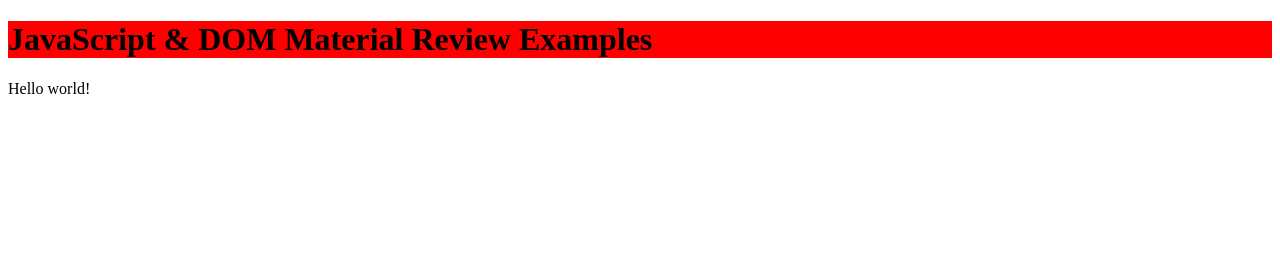
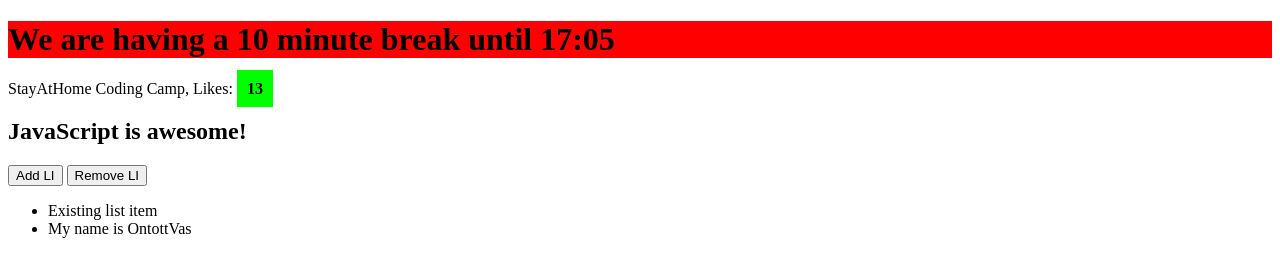
Before and after one commit to OntottVas/Material-review-4, a plain HTML site: page index.html in a window 1280 px wide. Drawn offline with nearby package versions, Linux system fonts and the light colour scheme.

Commit message:
jQuery introduced!

```diff
--- a/index.html
+++ b/index.html
@@ -8,8 +8,18 @@
 </head>
 <body>
     <h1>JavaScript & DOM Material Review Examples</h1>
-    <p>Hello world!</p>
+    <p>Hello world! Likes: <span>13</span></p>
+    <h2>JavaScript is awesome!</h2>
 
+    <button id="addButton">Add LI</button>
+    <button id="removeButton">Remove LI</button>
+
+    <ul>
+        <li>Existing list item</li>
+    </ul>
+
+    <!-- jquery goes before the scripts.js file because of the reading order -->
+    <script src="https://code.jquery.com/jquery-3.5.0.min.js"></script>
     <script src="scripts.js"></script>
 </body>
 </html>
--- a/scripts.js
+++ b/scripts.js
@@ -2,6 +2,36 @@ let name = 'OntottVas';
 
 console.log(name + "'s apples");
 console.log('Hello World!');
+
+// $('selector').action();
+$('h1').text('We are having a 10 minute break until 17:05');
+$('p').html('StayAtHome Coding Camp, Likes: <strong>13</strong>');
+
+$('strong').css('background', 'lime');
+$('strong').css('padding', '10px');
+
+let color = 'blue';
+
+$('h2').toggleClass(color);
+$('h2').toggleClass(color);
+
+$('ul').append('<li>My name is ' + name + '</li>');
+$('ul').append('<li id="specialListItem">Removable</li>');
+
+$('#specialListItem').remove();
+
+let addButtonHandler = () => {
+    $('ul').append('<li class="removable">My name is ' + name + '</li>');
+};
+
+$('#addButton').click(addButtonHandler);
+
+$('#removeButton').click(() => {
+    // $('.removable').remove();
+    $('li:last-child').remove();
+});
+
+
 
 // This is a JavaScript comment.
 
--- a/style.css
+++ b/style.css
@@ -1,3 +1,7 @@
 h1 {
     background: red;
 }
+
+.blue {
+    background: blue;
+}
```
